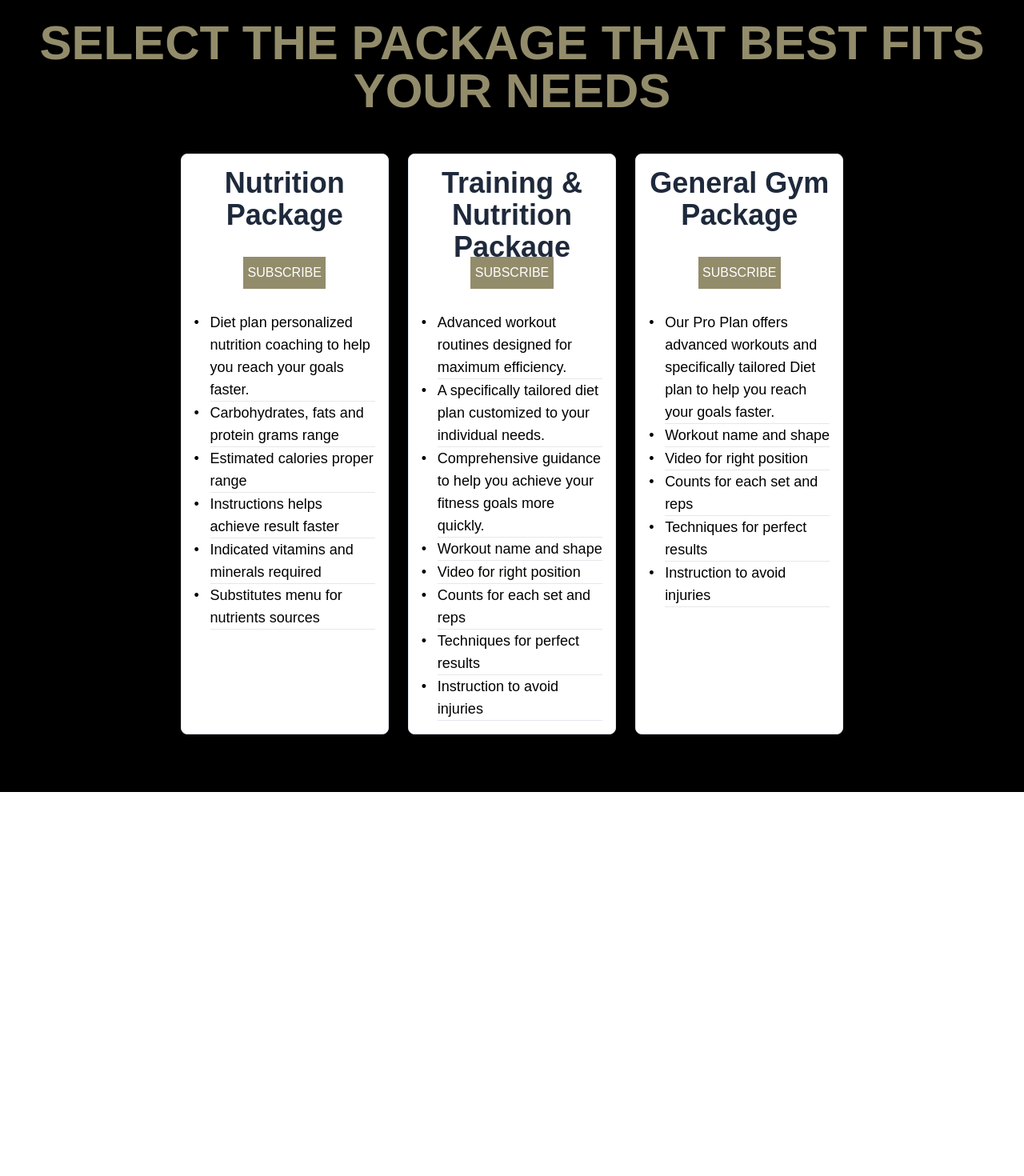
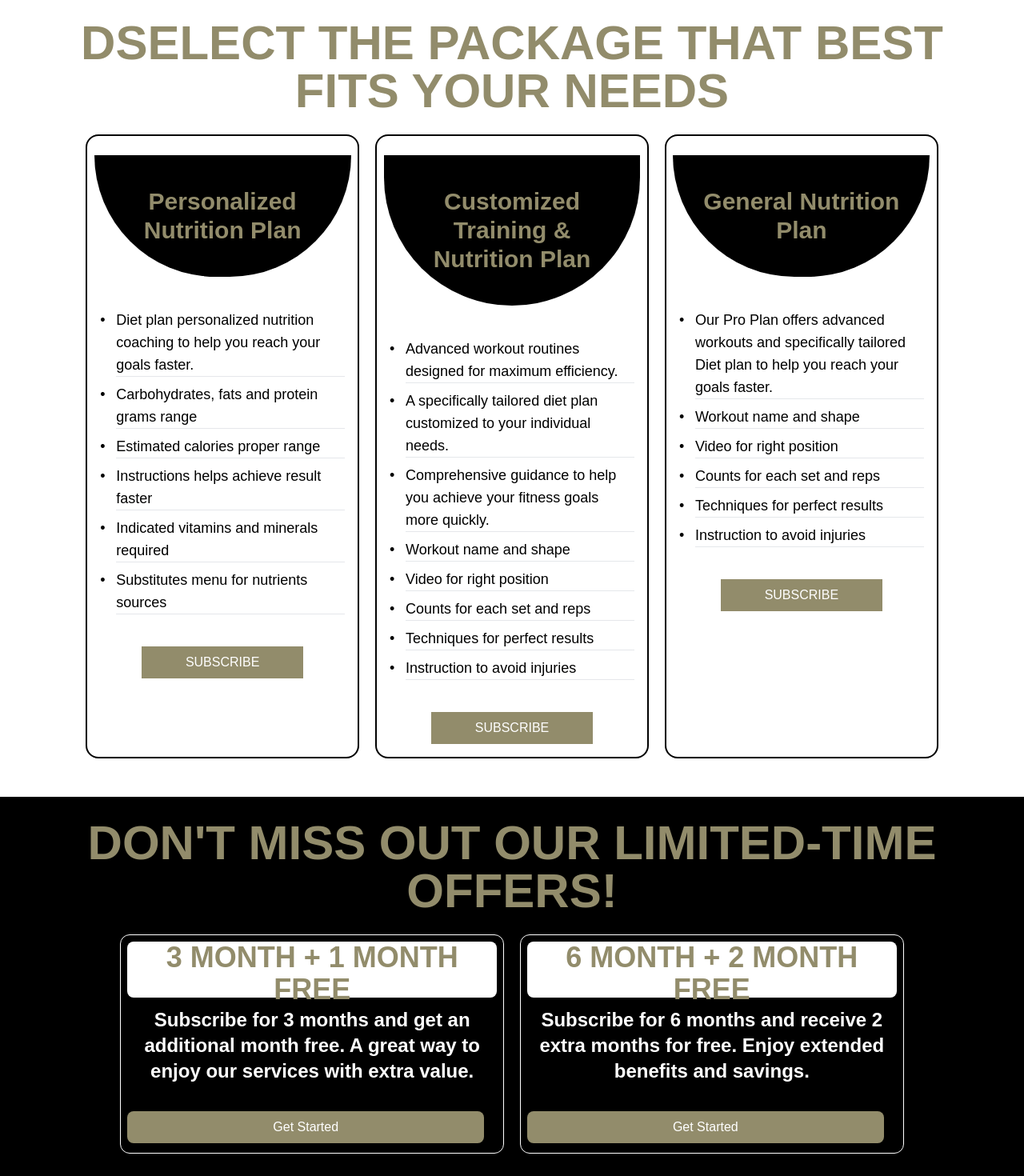
Before and after one commit to mahmoud2391997/trio-fitness-industry, a Next.js app: page / in a window 1280 px wide. Shown: the part 3184-4654 px from the top of the page at 80% size. Before the commit the page ends 4174 px from the top, so only its background shows below. Built offline with nearby package versions, Linux system fonts and the light colour scheme.

Commit message:
modifying packages

```diff
--- a/components/PackageSection.tsx
+++ b/components/PackageSection.tsx
@@ -1,12 +1,13 @@
 import React from "react";
 
 import PackageCard from "./packageCard";
+import LimitedOffersSection from "./limitedOffersSection";
 const PackageSection: React.FC = () => {
   const packages = [
     {
       id: 1,
       background: "/diet.jpeg",
-      title: "Nutrition Package",
+      title: "Personalized Nutrition",
       details: [
         "Diet plan personalized nutrition coaching to help you reach your goals faster.",
         "Carbohydrates, fats and protein grams range",
@@ -19,7 +20,7 @@ const PackageSection: React.FC = () => {
     {
       id: 2,
       background: "/plan.jpg",
-      title: "Training & Nutrition Package",
+      title: "Customized Training & Nutrition",
       details: [
         "Advanced workout routines designed for maximum efficiency.",
 "A specifically tailored diet plan customized to your individual needs.",
@@ -34,7 +35,7 @@ const PackageSection: React.FC = () => {
     {
       id: 3,
       background: "/plan.jpg",
-      title: "General Gym Package",
+      title: "General Nutrition",
       details: [
         "Our Pro Plan offers advanced workouts and specifically tailored Diet plan to help you reach your goals faster.",
         "Workout name and shape",
@@ -47,9 +48,9 @@ const PackageSection: React.FC = () => {
   ];
 
   return (
-    <section className="package-section bg-black text-[#928c6b] p-3 sm:p-12 h-auto">
-      <h2 className="text-6xl text-center font-bold mb-6">SELECT THE PACKAGE THAT BEST FITS YOUR NEEDS</h2>
-      <div className="packages w-[70%] grid grid-cols-1 md:grid-cols-2 lg:grid-cols-3 h-auto gap-6 m-auto">
+    <section className="package-section bg-white text-[#928c6b] p-3 sm:p-12 h-auto">
+       <h2 className="xl:text-6xl lg:text-5xl md:text-4xl sm:text-3xl text-2xl  text-center font-bold mb-6 text-[#928c6b]">DSELECT THE PACKAGE THAT BEST FITS YOUR NEEDS</h2>
+      <div className="packages w-[90%] grid grid-cols-1 md:grid-cols-2 lg:grid-cols-3 h-auto gap-5 m-auto">
         {packages.map((pkg) => (
           <PackageCard
             key={pkg.id}
@@ -58,6 +59,7 @@ const PackageSection: React.FC = () => {
           />
         ))}
       </div>
+
     </section>
   );
 };
--- a/components/limitedOffersSection.jsx
+++ b/components/limitedOffersSection.jsx
@@ -1,11 +1,36 @@
 import React from 'react'
+import PackageCard from './packageCard'
+import PackageComponent from './packageComponent'
 
-function limitedOffersSection() {
+function LimitedOffersSection() {
+  const packages = [
+    {
+        id: 1,
+        title: "3 MONTH + 1 MONTH FREE",
+        description: "Subscribe for 3 months and get an additional month free. A great way to enjoy our services with extra value."
+    },
+    {
+        id: 2,
+        title: "6 MONTH + 2 MONTH FREE",
+        description: "Subscribe for 6 months and receive 2 extra months for free. Enjoy extended benefits and savings."
+    },
+];
+
   return (
-    <div className='w-full'>
-      <h3>DON'T MISS OUT OUR LIMITED-TIME OFFERS!</h3>
+    <div className='w-full bg-black text-white p-7'>
+            <h2 className="xl:text-6xl lg:text-5xl md:text-4xl sm:text-3xl text-2xl  text-center font-bold mb-6 text-[#928c6b]">DON'T MISS OUT OUR LIMITED-TIME OFFERS!</h2>
+
+      <div className="packages w-[80%] grid grid-cols-1 md:grid-cols-2  h-auto gap-5 m-auto">
+        {packages.map((pkg) => (
+          <PackageComponent
+            key={pkg.id}
+            packageName={pkg.title}
+            packageDescription={pkg.description}
+          />
+        ))}
+      </div>
     </div>
   )
 }
 
-export default limitedOffersSection
+export default LimitedOffersSection
--- a/components/packageCard.tsx
+++ b/components/packageCard.tsx
@@ -14,21 +14,18 @@ const PackageCard: React.FC<PackageComponentProps> = ({
   return (
     <div
       key={key}
-      className="relative flex flex-col h-auto justify-start my-6 bg-white shadow-sm border border-slate-200 rounded-lg w-full"
+      className="relative  h-auto flex flex-col justify-start    bg-white shadow-sm border-2  border-black rounded-2xl w-full  "
     >
-      <div className="p-4 h-[100px] mb-1">
-        <h6 className="mb-2 text-slate-800 text-4xl text-center  font-semibold">
-          {packageName}
+      <div className="flex justify-center items-center max-h-[200px]  bg-black  w-[95%] mx-auto mt-6 rounded-b-full p-6">
+        <h6 className=" text-[#928c6b] text-3xl text-center font-semibold  my-4">
+          {packageName} Plan
         </h6>
       </div>
-      <div className="mt-6 flex justify-center items-center">
 
-      <button className="w-[40%] m-auto bg-[#928c6b] text-white h-10">SUBSCRIBE</button>
-      </div>
       <div className="p-4 mt-[5%]">
       <ul className=" text-base sm:text-lg text-black font-medium list-inside h-auto">
   {packageDetails.map((detail, index) => (
-    <li key={index} className="pl-5 relative">
+    <li key={index} className="pl-5 my-2 relative">
       <span className="absolute left-0 ">•</span>
       <p className="inline w-auto ">{detail}</p>
       <hr />
@@ -36,6 +33,10 @@ const PackageCard: React.FC<PackageComponentProps> = ({
   ))}
 </ul>
       </div>
+      <div className="w-full justify-center my-4 flex items-center">
+
+      <button className="w-[60%] mx-auto bg-[#928c6b] text-white h-10">SUBSCRIBE</button>
+</div>
     </div>
   );
 };
--- a/components/packageComponent.tsx
+++ b/components/packageComponent.tsx
@@ -3,41 +3,32 @@ import React from "react";
 interface PackageComponentProps {
   packageName: string;
   packageDescription: string;
-  background: string;
-  packageDetails: string[];
 }
 
 const PackageComponent: React.FC<PackageComponentProps> = ({
   packageName,
-  packageDetails,
   packageDescription,
 }) => {
   return (
-    <div className="relative h-[85vh] p-2 pb-16 rounded-xl  text-gray-900 shadow-md">
+    <div className="relative min-h-[20vh] p-2 pb-16 rounded-xl  border border-white shadow-md">
 
-      <div className="relative bg-white bg-opacity-85 flex flex-col justify-between p-4 rounded-xl h-full">
-        <div className="h-[15%] rounded-lg">
+        <div className="h-[35%] rounded-lg bg-white">
           <h2 className="text-3xl sm:text-4xl text-center text-[#928c6b] font-bold mb-2">
             {packageName}
           </h2>
         </div>
-        <div className="h-[20%] rounded-lg my-3">
-          <h3 className="text-lg sm:text-xl text-center text-black font-semibold mb-2">
+        <div className="h-[50%] rounded-lg my-3">
+          <h3 className="text-lg sm:text-2xl text-center text-white font-semibold mb-2">
             {packageDescription}
           </h3>
         </div>
-        <ul className="list-disc text-base sm:text-lg   text-black font-medium list-inside h-[50%]">
-          {packageDetails.map((detail, index) => (
-            <li key={index}>{detail}</li>
-          ))}
-        </ul>
+
       <button
         style={{ width: "calc(100% - 32px)" }}
-        className="bg-[#928c6b] text-black w-full  py-2 m-auto rounded-lg absolute bottom-3"
+        className="bg-[#928c6b] text-white w-full  py-2 m-auto rounded-lg absolute bottom-3"
       >
         Get Started
       </button>
-      </div>
     </div>
   );
 };
--- a/pages/_app.tsx
+++ b/pages/_app.tsx
@@ -9,7 +9,7 @@ export default function App({ Component, pageProps }: AppProps) {
   return (
     <div className="relative">
       <SocialMedia />
-      <NavBar navBg={navBg}/>
+      <NavBar navBg={"bg-black"}/>
       <Component {...pageProps} setNavBg={setNavBg} />
     </div>
   );
--- a/pages/index.tsx
+++ b/pages/index.tsx
@@ -7,6 +7,7 @@ import "slick-carousel/slick/slick.css";
 import "slick-carousel/slick/slick-theme.css";
 import PackageSection from "@/components/PackageSection";
 import ServicesCard from "@/components/servicesCard";
+import LimitedOffersSection from "@/components/limitedOffersSection";
 
 const stats = [
   {
@@ -153,10 +154,10 @@ const Home : React.FC<Props> =({setNavBg  })=> {
         const rect = videoRef.current.getBoundingClientRect();
 
         if (rect.top <= window.innerHeight) {
-          setNavBg("bg-black");
+          setNavBg("bg-gradient-to-r  from-black to-transparent");
 
         } else {
-          setNavBg("bg-gradient-to-r  from-black to-transparent");
+          setNavBg("bg-black");
         }
       }
     };
@@ -404,6 +405,8 @@ const Home : React.FC<Props> =({setNavBg  })=> {
       {/* Add Transformations Section */}
 
       <PackageSection />
+      <LimitedOffersSection/>
+
     </div>
   );
 }
```
Also changed, not shown: components/limitedOffersCard.tsx (added).
